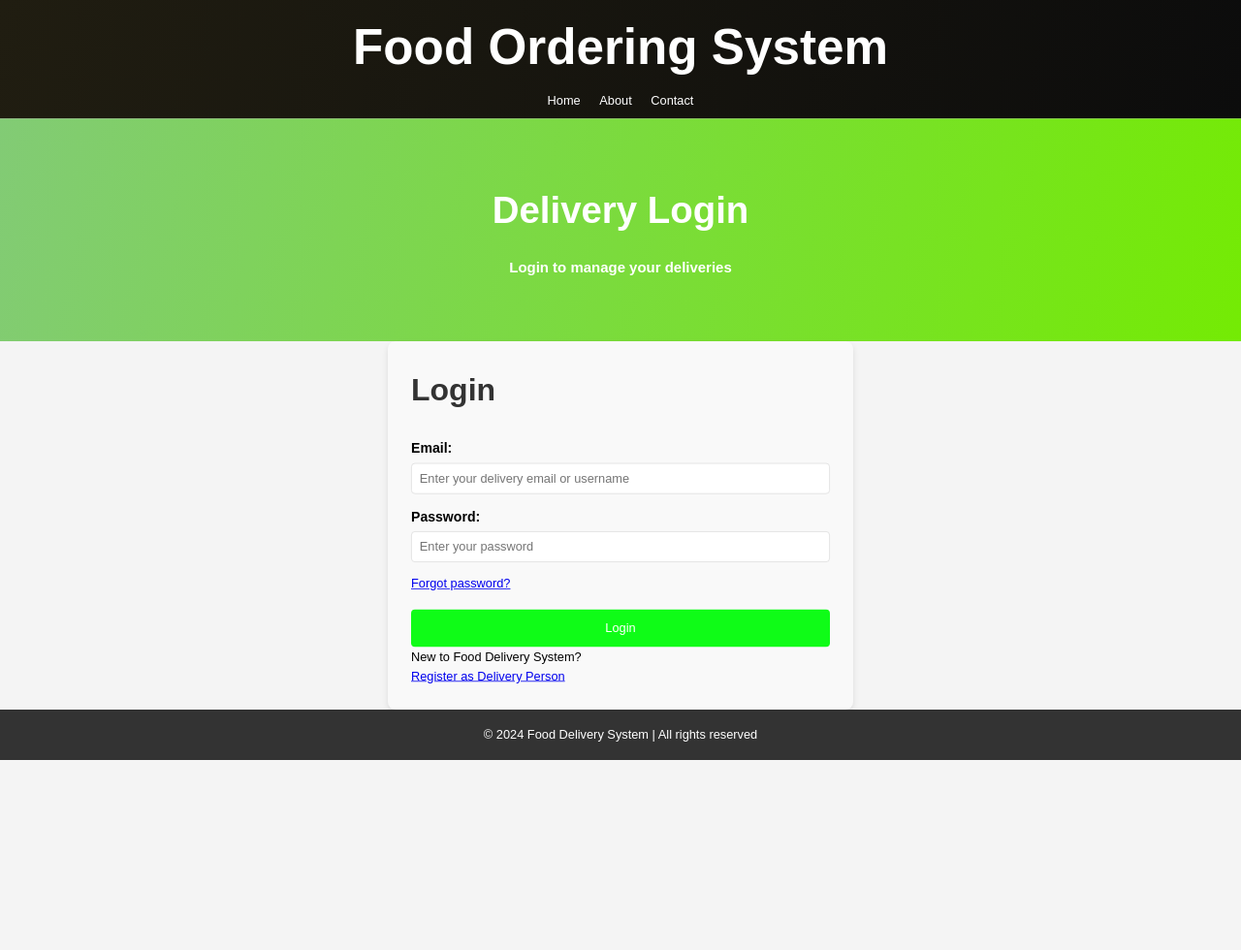
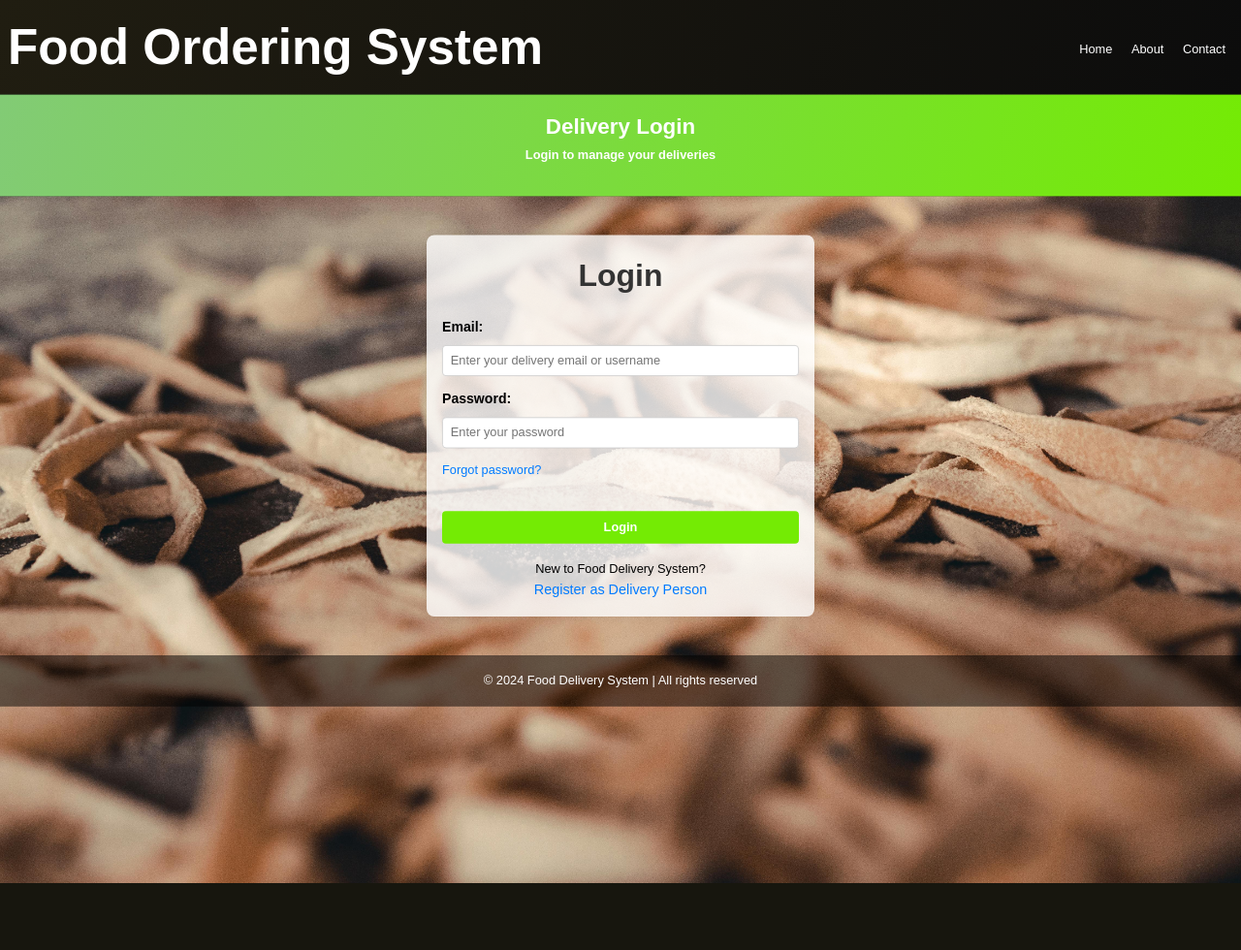
Before and after one commit to sailesh-prasad/Online_Food_Ordering_System, a Django app: template delivery/templates/loginDelivery.html in a window 1280 px wide; the page is wider, and only the part inside the window is pictured. Shown: that part at 97% size. After the commit the page ends 911 px from the top of that part, so only its background shows below. Run offline with Django 3.2, Linux system fonts and the light colour scheme; the template is opened without the code that fills it, so the values that code supplies are empty.

Commit message:
updated delivery ui

```diff
--- a/delivery/templates/loginDelivery.html
+++ b/delivery/templates/loginDelivery.html
@@ -7,6 +7,209 @@
     <title>Delivery Login</title>
     <link rel="stylesheet" href="{% static 'css/styles.css' %}">
     <style>
+        body {
+            background-image: url('{% static "images/background1.jpg" %}');
+            background-size: cover;
+            background-repeat: no-repeat;
+            background-position: center center;
+            font-family: Arial, sans-serif;
+            display: flex;
+            flex-direction: column;
+            min-height: 100vh;
+          }
+
+          .header {
+            display: flex;
+            justify-content: space-between;
+            align-items: center;
+            padding: 10px;
+            background-color: rgba(0, 0, 0, 0.5);
+            color: white;
+          }
+          .logo {
+            font-size: 15px;
+            font-weight: bold;
+          }
+
+          .nav a {
+            color: white;
+            margin: 0 10px;
+            text-decoration: none;
+          }
+
+          .hero {
+            background-color: rgba(0, 0, 0, 0.5); /* Corrected background-color */
+            text-align: center;
+            padding: 20px 10px; /* Reduced padding */
+            color: white;
+          }
+
+          .hero h1 {
+            font-size: 28px; /* Reduced font size */
+            margin-bottom: 0px;
+          }
+
+          .hero h3 {
+            font-size: 16px; /* Reduced font size */
+            margin-bottom: 20px;
+          }
+
+          .form-container {
+            max-width: 500px;
+            margin: 50px auto;
+            padding: 20px;
+            background-color: rgba(255, 255, 255, 0.8);
+            border-radius: 10px;
+            box-shadow: 0 0 10px rgba(0, 0, 0, 0.1);
+          }
+
+          .form-container h2 {
+            text-align: center;
+            margin-bottom: 20px;
+          }
+
+          .form-field {
+            margin-bottom: 15px;
+          }
+
+          .form-field label {
+            display: block;
+            margin-bottom: 5px;
+          }
+
+          .form-field input {
+            width: 100%;
+            padding: 10px;
+            border: 1px solid #ccc;
+            border-radius: 5px;
+          }
+
+          .form-options {
+            display: flex;
+            justify-content: space-between;
+            align-items: center;
+            margin-bottom: 20px;
+          }
+
+          .form-options div {
+            display: flex;
+            align-items: center;
+          }
+
+          .form-options input[type="checkbox"] {
+            margin-right: 5px;
+          }
+
+          .form-options a {
+            color: #007bff;
+            text-decoration: none;
+          }
+
+          .form-options a:hover {
+            text-decoration: underline;
+          }
+
+          .submit-btn {
+            width: 100%;
+            padding: 12px;
+            background-color: #74eb04;
+            border: none;
+            border-radius: 5px;
+            font-weight: bold;
+            cursor: pointer;
+            transition: background-color 0.3s;
+          }
+
+          .submit-btn:hover {
+            background-color: #82cb75;
+          }
+
+          .social-login {
+            text-align: center;
+            margin-top: 20px;
+          }
+
+          .social-login p {
+            margin-bottom: 10px;
+          }
+
+          .social-btn {
+            margin: 5px;
+            padding: 10px 20px;
+            border: none;
+            border-radius: 5px;
+            cursor: pointer;
+            transition: background-color 0.3s;
+          }
+
+          .social-btn.google {
+            background-color: #db4437;
+            color: white;
+          }
+
+          .social-btn.facebook {
+            background-color: #3b5998;
+            color: white;
+          }
+
+          .social-btn.twitter {
+            background-color: #1da1f2;
+            color: white;
+          }
+
+
+          .register-prompt {
+            text-align: center;
+            margin-top: 20px;
+          }
+
+          .register-prompt a {
+            color: #007bff;
+            text-decoration: none;
+            font-size: 18px; /* Increased font size */
+          }
+
+          .register-prompt a:hover {
+            text-decoration: underline;
+          }
+
+          .footer {
+            text-align: center;
+            background-color: rgba(0, 0, 0, 0.5);
+            color: white;
+            padding: 20px;
+            width: 100%;
+            margin-top: auto; /* Ensure footer stays at the bottom */
+            position: relative;
+          }
+
+          .error {
+            border-color: red;
+          }
+
+          #error-message {
+            display: none;
+            color: red;
+            margin-bottom: 10px;
+          }
+
+          .alert {
+            padding: 10px;
+            margin-bottom: 10px;
+            border-radius: 5px;
+          }
+
+          .alert-danger {
+            background-color: #f8d7da;
+            color: #721c24;
+          }
+
+          .alert-primary {
+            background-color: #cce5ff;
+            color: #004085;
+          }
+
+
         .error-message {
             display: block;
             color: red;
--- a/delivery/templates/registerDelivery.html
+++ b/delivery/templates/registerDelivery.html
@@ -20,7 +20,7 @@
         /* Body Style */
         body {
             font-family: 'Poppins', sans-serif;
-            background: url('{% static "images/photobackground.jpg" %}') no-repeat center center/cover;
+            background: url('{% static "images/background1.jpg" %}') no-repeat center center/cover;
             background-size: cover;
             min-height: 100vh;
             padding-top: 100px;
```
